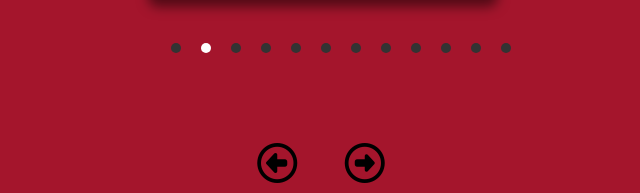
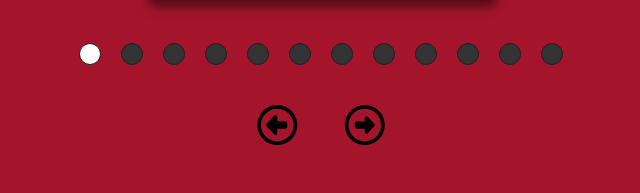
Before and after one commit to MrHamdan/dynamic-carousel, a plain HTML site: page index.html in a window 1280 px wide. Shown: the part 713-906 px from the top of the page, without its empty margins (319-959 px from the left). After the commit the page ends 868 px from the top, so only its background shows below. Drawn offline with Linux system fonts and the light colour scheme.

Commit message:
dots padding removed and fixed navigations margin top

```diff
--- a/index.html
+++ b/index.html
@@ -262,8 +262,8 @@
     <script src="script.js"></script>
     <script>
         hamdanSlider({
-            interval: 3000,
-            autoplay: true,
+            interval: 8000,
+            autoplay: false,
             navigations: true,
             item: 1,
             dots: true,
--- a/style.css
+++ b/style.css
@@ -50,7 +50,7 @@ h1{
 }
 .arrows {
   text-align: center;
-margin-top: 80px;
+margin-top: 30px;
   font-size: 30px;
 }
 
@@ -179,14 +179,19 @@ transition: all ease 0.5s;
 ul {
   display: flex;
   justify-content: center;
+  padding-inline-start: 0px !important;
 }
+
+
+
 ul li {
   list-style: none;
   background: #333;
-  width: 10px;
-  height: 10px;
+  width: 20px;
+  height: 20px;
   margin: 10px;
   border-radius: 50%;
+  border: 1px solid #1e1e26;
 }
 
 .active {
```
